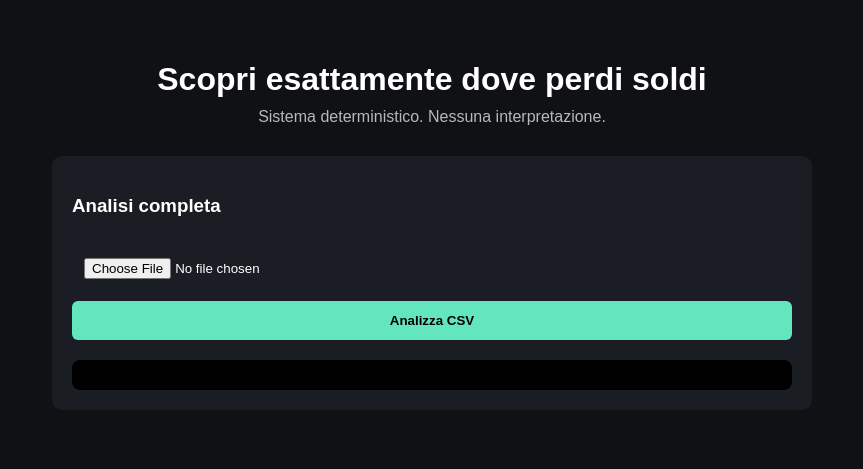
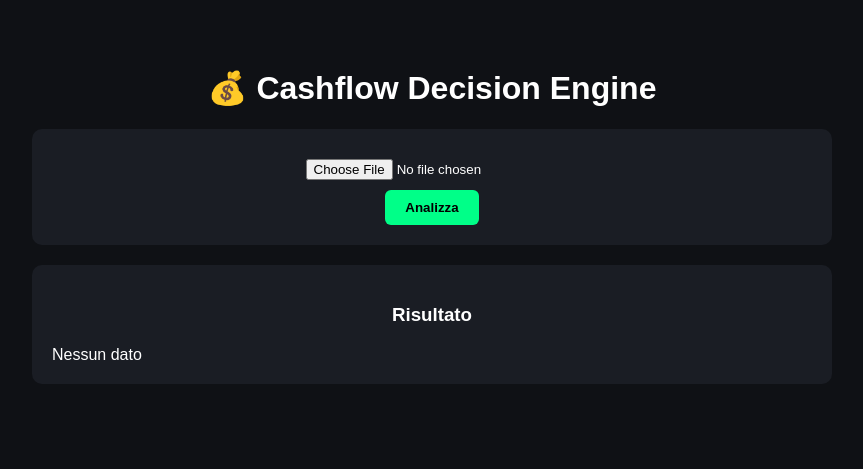
Before and after one commit to MIOR369/cashflow_engine, a Flask app: page / in a window 1280 px wide. Shown: the top 469 px of the page, without its empty margins (208-1071 px from the left). Run offline with Flask 3, Linux system fonts and the light colour scheme.

Commit message:
UI COMPLETA SaaS

```diff
--- a/templates/index.html
+++ b/templates/index.html
@@ -1,94 +1,67 @@
 <!DOCTYPE html>
-<html lang="it">
+<html>
 <head>
 <meta charset="UTF-8">
-<meta name="viewport" content="width=device-width, initial-scale=1.0">
-
 <title>Cashflow Engine</title>
 
 <style>
-* {
-    box-sizing: border-box;
-}
-
 body {
-    margin: 0;
-    background: #0f1115;
-    color: #ffffff;
-    font-family: Arial, sans-serif;
+    background:#0f1115;
+    color:#fff;
+    font-family:Arial;
+    text-align:center;
+    padding:40px;
 }
 
 .container {
-    max-width: 800px;
-    margin: auto;
-    padding: 40px 20px;
-}
-
-h1 {
-    text-align: center;
-    margin-bottom: 10px;
-}
-
-.subtitle {
-    text-align: center;
-    opacity: 0.7;
-    margin-bottom: 30px;
+    max-width:800px;
+    margin:auto;
 }
 
 .box {
-    background: #1a1d24;
-    padding: 20px;
-    border-radius: 10px;
-    margin-bottom: 20px;
-}
-
-input, button {
-    width: 100%;
-    padding: 12px;
-    margin-top: 10px;
-    border-radius: 6px;
-    border: none;
+    background:#1a1d24;
+    padding:20px;
+    border-radius:10px;
+    margin:20px 0;
 }
 
 button {
-    background: #63e6be;
-    color: black;
-    font-weight: bold;
-    cursor: pointer;
+    padding:10px 20px;
+    background:#00ff88;
+    border:none;
+    border-radius:6px;
+    cursor:pointer;
+    font-weight:bold;
 }
 
-button:hover {
-    opacity: 0.9;
+input {
+    margin:10px 0;
 }
 
 #output {
-    white-space: pre-wrap;
-    font-family: monospace;
-    margin-top: 20px;
-    background: #000;
-    padding: 15px;
-    border-radius: 8px;
-    overflow-x: auto;
+    text-align:left;
+    white-space:pre-wrap;
+    margin-top:20px;
 }
 </style>
+</head>
 
-</head>
 <body>
 
 <div class="container">
 
-    <h1>Scopri esattamente dove perdi soldi</h1>
-    <div class="subtitle">Sistema deterministico. Nessuna interpretazione.</div>
+    <h1>💰 Cashflow Decision Engine</h1>
 
     <div class="box">
-        <h3>Analisi completa</h3>
+        <form id="form">
+            <input type="file" id="file" accept=".csv"><br>
+            <button type="submit">Analizza</button>
+        </form>
+    </div>
 
-        <form id="form">
-            <input type="file" id="file" accept=".csv">
-            <button type="submit">Analizza CSV</button>
-        </form>
-
-        <div id="output"></div>
+    <div class="box">
+        <h3>Risultato</h3>
+        <div id="output">Nessun dato</div>
     </div>
 
 </div>
@@ -100,7 +73,7 @@ document.getElementById("form").onsubmit = async (e) => {
     const fileInput = document.getElementById("file");
 
     if (!fileInput.files.length) {
-        alert("Seleziona un file CSV");
+        alert("Seleziona un file");
         return;
     }
 
@@ -116,7 +89,11 @@ document.getElementById("form").onsubmit = async (e) => {
         const data = await res.json();
 
         document.getElementById("output").innerText =
-            JSON.stringify(data, null, 2);
+            "DIAGNOSI: " + data.diagnosis + "\n\n" +
+            "RISCHIO: " + data.risk + "\n" +
+            "MARGINE: " + data.margin + "\n\n" +
+            "CLIENTE CRITICO: " + data.critical_client + "\n\n" +
+            "AZIONE: " + data.action;
 
     } catch (err) {
         console.error(err);
```
